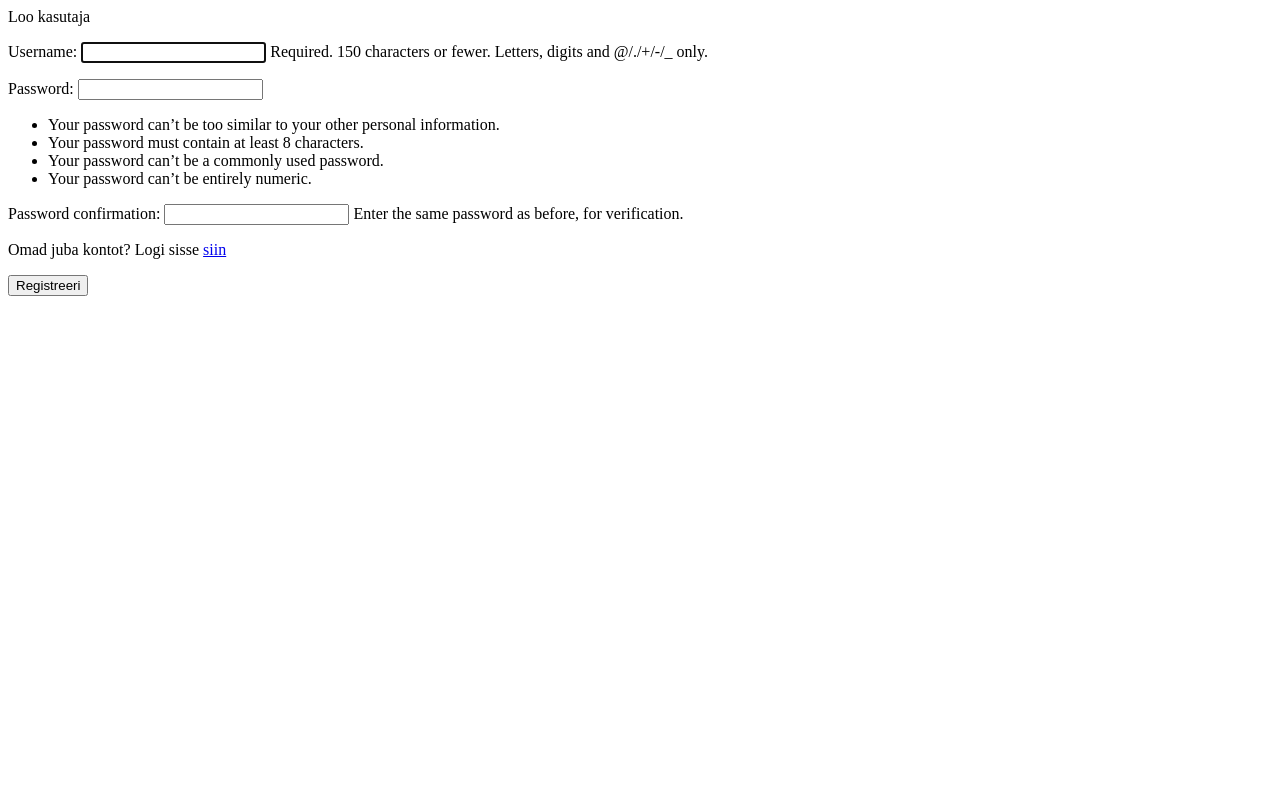
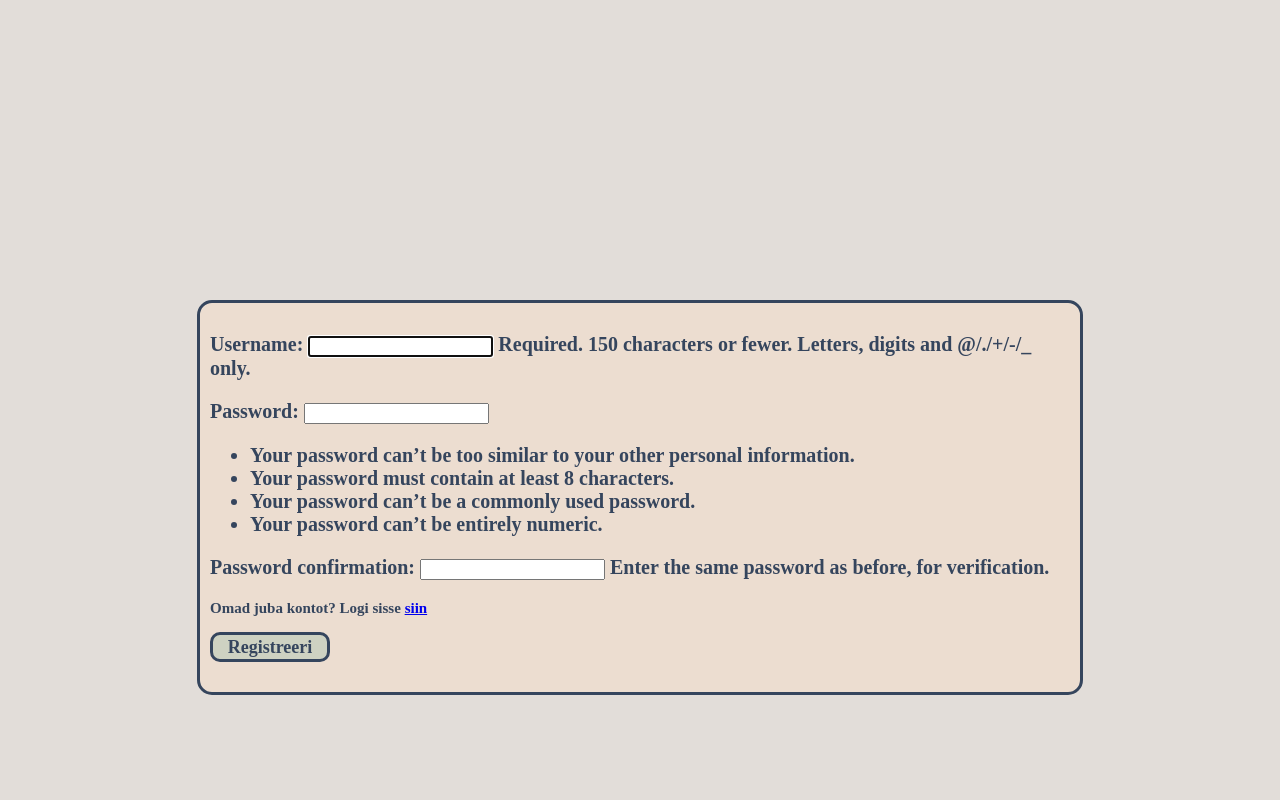
Before and after one commit to ingridhi/RealicaSpeedrunning, a Django app: page /register/ in a window 1280 px wide. Run offline with Django 4.2, Linux system fonts and the light colour scheme; some libraries are stand-ins or nearby versions.

Commit message:
design ja parem spellcheck

```diff
--- a/RealicaSpeedrunning/register/templates/register/register.html
+++ b/RealicaSpeedrunning/register/templates/register/register.html
@@ -1,12 +1,35 @@
-{% block title %}
-Loo kasutaja
-{% endblock %}
+<html lang="en">
+    <body>
+        <style>
+            body {
+                font-family: 'Times New Roman', Times, serif;
+                background-color: #e2ddd9;
+                color: #35455D;
+            }
 
-{% block content %}
-    <form method="POST" class="form-group">
-        {% csrf_token %}
-        {{ form.as_p }}
-        <p>Omad juba kontot? Logi sisse <a href="/login">siin</a></p>
-        <button type="submit" class="btn btn-success">Registreeri</button>
-    </form>
-{% endblock %}
+            .register {
+                font-size: 20px;
+                font-weight: bold;
+                margin: auto;
+                margin-top: 300px;
+                width: 860px;
+                text-align: left;
+                border: 3px solid #35455D;
+                background-color: #ECDDD0;
+                border-radius: 15px;
+                padding: 10px;
+            }
+        </style>
+        <title>RealicaSpeedrunning - Registration</title>
+        <head>
+            <div class="register">
+                <form method="POST" class="form-group">
+                    {% csrf_token %}
+                    {{ form.as_p }}
+                    <p style="font-size: 15px;">Omad juba kontot? Logi sisse <a href="/login">siin</a></p>
+                    <button type="submit" class="btn btn-success" style="border: 3px solid #35455D; border-radius: 10px; width: 120px; height: 30px; background-color: #CED2C2; font-family: 'Times New Roman', Times, serif; font-size: 18px; font-weight: bold; color: #35455D;">Registreeri</button>
+                </form>
+            </div>
+        </head>
+    </body>
+</html>
--- a/RealicaSpeedrunning/register/templates/registration/login.html
+++ b/RealicaSpeedrunning/register/templates/registration/login.html
@@ -4,6 +4,7 @@
             body {
                 font-family: 'Times New Roman', Times, serif;
                 background-color: #e2ddd9;
+                color: #35455D;
             }
 
             .login {
@@ -18,6 +19,7 @@
                 border-radius: 15px;
             }
         </style>
+        <title>RealicaSpeedrunning - Login</title>
         <head>
             <div class="login">
                 <h3>LOGI SISSE</h3>
@@ -26,7 +28,7 @@
                     {% csrf_token %}
                     {{ form.as_p }}
                     <p style="font-size: 15px;">Omad juba kasutajat? Loo kasutaja <a href="/register">siin</a></p>
-                    <button type="submit" class="btn btn-success" style="border: 3px solid #35455D; border-radius: 10px; width: 120px; height: 30px; background-color: #CED2C2; font-family: 'Times New Roman', Times, serif; font-size: 18px; font-weight: bold;">Logi sisse</button>
+                    <button type="submit" class="btn btn-success" style="border: 3px solid #35455D; border-radius: 10px; width: 120px; height: 30px; background-color: #CED2C2; font-family: 'Times New Roman', Times, serif; font-size: 18px; font-weight: bold; color: #35455D;">Logi sisse</button>
                 </form>
             </div>
         </head>
```
Also changed, not shown: RealicaSpeedrunning/home/templates/home/home.html (+5 -2 lines), RealicaSpeedrunning/home/templates/test/test.html (+4 -2 lines), RealicaSpeedrunning/home/views.py (+28 -17 lines), RealicaSpeedrunning/db.sqlite3.
